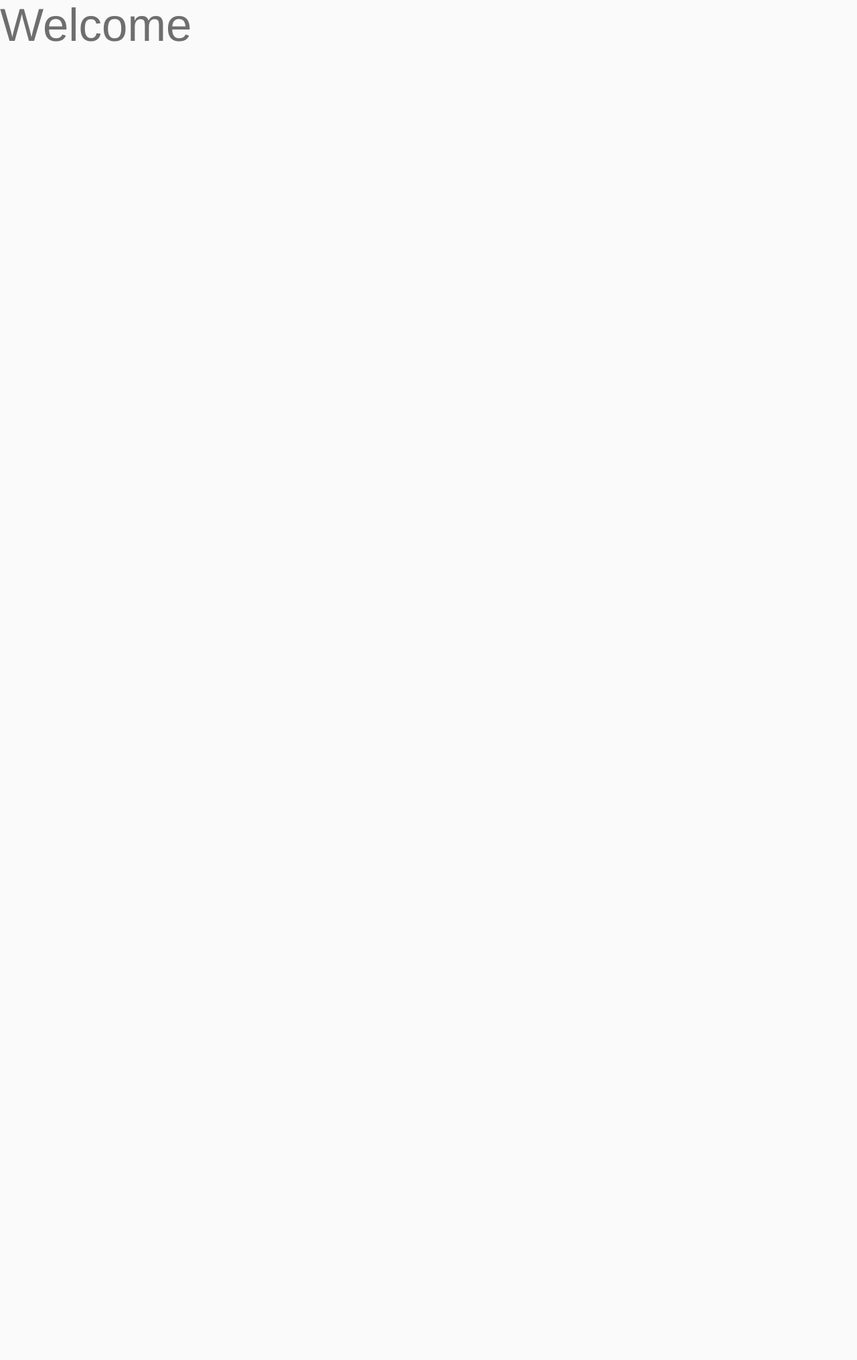
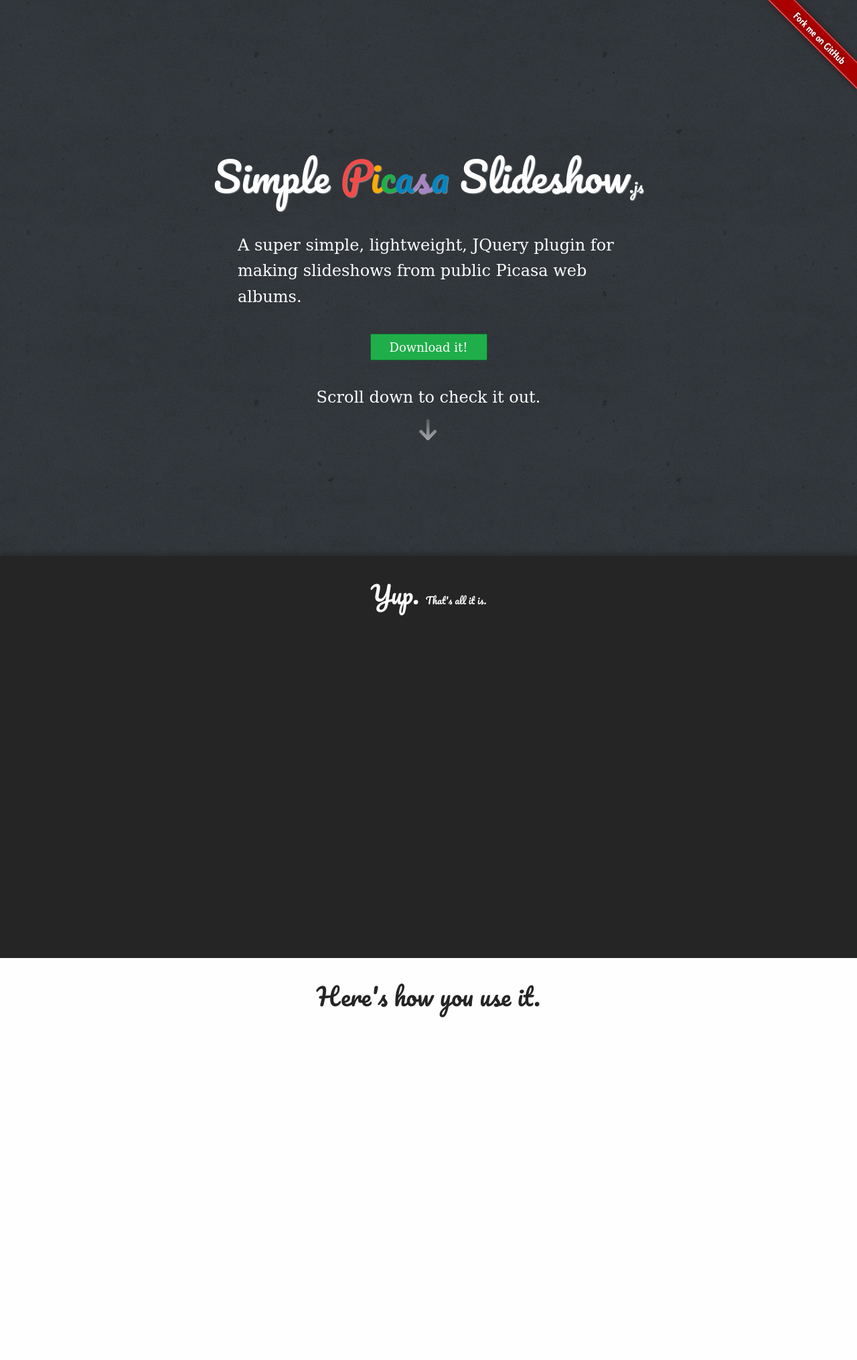
Before and after one commit to adamgedney/simplepicasaslideshow.com, a PHP site: page /index.html in a window 1280 px wide. Before the commit the page is almost empty. Shown: the whole page at 67% size. Before the commit the page ends 62 px from the top, so only its background shows below. Run offline with PHP 8.4, Linux system fonts and the light colour scheme.

Commit message:
plugin structure complete. Begun landing page code

```diff
--- a/css/main.css
+++ b/css/main.css
@@ -1,125 +1,187 @@
+/*
+░░░░░░███████ ]▄▄▄▄▄▄▄▄
+▂▄▅█████████▅▄▃▂           ☻/
+Il███████████████████].   /▌
+  ◥⊙▲⊙▲⊙▲⊙▲⊙▲⊙▲⊙◤..       /\
 
 
-
-
-/* 	Copyright Adam Gedney 3/31/13
+ 	Copyright Adam Gedney 3/31/13
 	contact: adam.gedney@gmail.com
 	http://adamgedney.com
 
 "Good UI design is humble.” – Jono DiCarlo
 */
-
+/*----SASS Color Palette----*/
 /*--------------------------------------Start CSS Reset---------------------------------------------*/
-
 /* http://meyerweb.com/eric/tools/css/reset/
 v2.0 | 20110126
 License: none (public domain)
 */
-
-html, body, div, span, h1, h2, h3, h4, h5, h6, p, blockquote, pre,a, cite, code,del, em, img, strike, strong, sub, sup, tt, var,b, u, i, center, dl, dt, dd, ol, ul, li, fieldset, form, label, legend, table, caption, tbody, tfoot, thead, tr, th, td, article, aside, canvas, details, embed, figure, figcaption, footer, header, hgroup, menu, nav, output, ruby, section, summary,
+html, body, div, span, h1, h2, h3, h4, h5, h6, p, blockquote, pre, a, cite, code, del, em, img, strike, strong, sub, sup, tt, var, b, u, i, center, dl, dt, dd, ol, ul, li, fieldset, form, label, legend, table, caption, tbody, tfoot, thead, tr, th, td, article, aside, canvas, details, embed, figure, figcaption, footer, header, hgroup, menu, nav, output, ruby, section, summary,
 time, mark, audio, video {
   margin: 0;
   padding: 0;
   border: 0;
   font-size: 100%;
   font: inherit;
-vertical-align: baseline;
-}
+  vertical-align: baseline; }
+
 /* HTML5 display-role reset for older browsers */
 article, aside, details, figcaption, figure,
 footer, header, hgroup, menu, nav, section {
-display: block;
-}
+  display: block; }
 
 ul {
-list-style: none;
-}
-
-
-
-
-
-
+  list-style: none; }
 
 /*--------------------------------------End CSS Reset / Start General-------------------------------*/
-
 /* 	SET ALL ELEMENTS BOX-SIZING TO BORDER-BOX
 	If you need support for IE7 and lower use polyfill: https://github.com/Schepp/box-sizing-polyfill
 	--Borrowed from responsive.gs*/
-* { -webkit-box-sizing: border-box;
+* {
+  -webkit-box-sizing: border-box;
   -moz-box-sizing: border-box;
   box-sizing: border-box; }
 
+body {
+  background: url(../images/page/concrete_wall.png) #fafafa;
+  background-attachment: fixed;
+  color: #fefefe;
+  font: 62.5% Constantia, "Lucida Bright", Lucidabright, "Lucida Serif", Lucida, "DejaVu Serif", "Bitstream Vera Serif", "Liberation Serif", Georgia, serif; }
 
-body{
-background: #fafafa;
-color: #6e6e6e;
-font: 62.5% "Helvetica Neue Light", Helvetica, Arial, sans-serif;
-}
+h1, h2, h3, h4, p, ul, li {
+  -webkit-font-smoothing: antialiased; }
 
-h1{
-font-size: 6.9em;
-line-height: 1.1em;
-}
+h1, h2, h3 {
+  font-family: 'Pacifico', cursive; }
 
-h2{
-font-size: 2.6em;
-line-height: 1.14em;
-}
+h1 {
+  font-size: 6em;
+  line-height: 1.1em; }
 
-h3{
-font-size: 1.6em;
-line-height: 1.8em;
-}
+h2 {
+  font-size: 3.6em;
+  line-height: 1.14em; }
 
-p, ul, dl{
-font-size: 1.4em;
+h3 {
+  font-size: 2.7em;
+  line-height: 1.8em; }
+
+p, ul, dl {
+  font-size: 1.8em;
   line-height: 1.6;
-margin-bottom: 20px;
-}
+  margin-bottom: 20px; }
 
-ul{
-line-height: 1.3em;
-}
+ul {
+  line-height: 1.3em; }
 
-a{
+a {
   text-decoration: none;
-color: #08298A;
-}
+  color: #0785bf; }
 
-::-webkit-input-placeholder { /* WebKit browsers */
-    color: $border-gray;
-}
-:-moz-placeholder { /* Mozilla Firefox 4 to 18 */
-    color: $border-gray;
-}
-::-moz-placeholder { /* Mozilla Firefox 19+ */
-    color: $border-gray;
-}
-:-ms-input-placeholder { /* Internet Explorer 10+ */
-    color: $border-gray;
-}
+a:hover {
+  opacity: .6; }
+
+img {
+  max-width: 100%; }
+
+.small {
+  font-size: .4em; }
+
+.center {
+  text-align: center; }
+
+.red {
+  color: #f14c4a; }
+
+.orange {
+  color: #fdaa02; }
+
+.green {
+  color: #20ae4a; }
+
+.blue {
+  color: #0785bf; }
+
+.purple {
+  color: #a785c1; }
 
 /*--------------------------------------End General / Start Main------------------------------------*/
+.fork-me {
+  position: absolute;
+  top: 0;
+  right: 0; }
 
-/* #Media Queries
-================================================== */
-/*
-Grabbed from Skeleton framework.
-http://www.getskeleton.com/#mediaQueries
-*/
-/* Mobile Portrait Size to Mobile Landscape Size (devices and browsers) */
-@media only screen and (max-width: 479px) {
-}
+.landing {
+  height: 600px; }
+  .landing h1 {
+    text-align: center;
+    margin-top: 230px;
+    text-shadow: 1px 1px 1px rgba(255, 255, 255, 0.4); }
+  .landing p {
+    font-size: 2.4em;
+    max-width: 570px;
+    margin: 36px auto 0; }
 
-/* Mobile Landscape Size to Tablet Portrait (devices and browsers) */
-@media only screen and (min-width: 480px) and (max-width: 767px) {}
+.button {
+  display: block;
+  width: 175px;
+  height: 40px;
+  color: #fefefe;
+  background: #20ae4a;
+  font-size: 1.8em;
+  line-height: 40px;
+  text-align: center;
+  margin: 36px auto 0;
+  border: 1px solid #13672c;
+  border-radius: 2px; }
 
-/* All Mobile Sizes (devices and browser) */
-@media only screen and (max-width: 767px) {}
+.scroll {
+  display: block;
+  width: 60px;
+  margin: 0 auto; }
 
-/* Tablet Portrait size to standard 960 (devices and browsers) */
-@media only screen and (min-width: 768px) and (max-width: 959px) {}
+.page {
+  background: #fefefe;
+  min-height: 600px; }
 
-/* Smaller than standard 960 (devices and browsers) */
-@media only screen and (max-width: 959px) {}
+.showcase {
+  background: #252525;
+  -webkit-box-shadow: 1px -5px 5px 0px rgba(37, 37, 37, 0.57);
+  -moz-box-shadow: 1px -5px 5px 0px rgba(37, 37, 37, 0.57);
+  box-shadow: 1px -5px 5px 0px rgba(37, 37, 37, 0.57); }
+  .showcase h2 {
+    text-align: center;
+    padding: 36px 0; }
+
+.instructions {
+  background: #fefefe; }
+  .instructions h2 {
+    color: #252525;
+    text-align: center;
+    padding: 36px 0; }
+
+/* Smartphones (landscape) ----------- */
+@media only screen and (min-width: 321px) {
+  /* Styles */ }
+/* Smartphones (portrait) ----------- */
+@media only screen and (max-width: 320px) {
+  /* Styles */ }
+/* iPads (portrait and landscape) ----------- */
+@media only screen and (min-device-width: 768px) and (max-device-width: 1024px) {
+  /* Styles */ }
+/* iPads (landscape) ----------- */
+@media only screen and (min-device-width: 768px) and (max-device-width: 1024px) and (orientation: landscape) {
+  /* Styles */ }
+/* iPads (portrait) ----------- */
+@media only screen and (min-device-width: 768px) and (max-device-width: 1024px) and (orientation: portrait) {
+  /* Styles */ }
+/* Desktops and laptops ----------- */
+@media only screen and (min-width: 1224px) {
+  /* Styles */ }
+/* Large screens ----------- */
+@media only screen and (min-width: 1824px) {
+  /* Styles */ }
+/* iPhone 4 ----------- */
+@media only screen and (-webkit-min-device-pixel-ratio: 1.5), only screen and (min-device-pixel-ratio: 1.5) {
+  /* Styles */ }
--- a/css/main.scss
+++ b/css/main.scss
@@ -11,6 +11,18 @@ Il███████████████████].   /▌
 
 "Good UI design is humble.” – Jono DiCarlo
 */
+/*----SASS Color Palette----*/
+
+$white: #fefefe;
+$dark-grey: #252525;
+
+$red: #F14C4A;
+$orange: #FDAA02;
+$green: #20AE4A;
+$dark-green: #13672c;
+$blue: #0785BF;
+$purple: #A785C1;
+
 
 /*--------------------------------------Start CSS Reset---------------------------------------------*/
 
@@ -55,28 +67,37 @@ list-style: none;
 
 
 body{
-background: #fafafa;
-color: #6e6e6e;
-font: 62.5% "Helvetica Neue Light", Helvetica, Arial, sans-serif;
+background: url(../images/page/concrete_wall.png) #fafafa;
+background-attachment: fixed;
+color: $white;
+font: 62.5% Constantia, "Lucida Bright", Lucidabright, "Lucida Serif", Lucida, "DejaVu Serif", "Bitstream Vera Serif", "Liberation Serif", Georgia, serif;
+}
+
+h1, h2, h3, h4, p, ul, li{
+	-webkit-font-smoothing: antialiased;
+}
+
+h1,h2,h3{
+	font-family: 'Pacifico', cursive;
 }
 
 h1{
-font-size: 6.9em;
+font-size: 6em;
 line-height: 1.1em;
 }
 
 h2{
-font-size: 2.6em;
+font-size: 3.6em;
 line-height: 1.14em;
 }
 
 h3{
-font-size: 1.6em;
+font-size: 2.7em;
 line-height: 1.8em;
 }
 
 p, ul, dl{
-font-size: 1.4em;
+font-size: 1.8em;
 line-height: 1.6;
 margin-bottom: 20px;
 }
@@ -87,36 +108,127 @@ line-height: 1.3em;
 
 a{
 text-decoration: none;
-color: #08298A;
+color: $blue;
 }
 
-::-webkit-input-placeholder { /* WebKit browsers */
-    color: $border-gray;
+a:hover{
+	opacity: .6;
 }
-:-moz-placeholder { /* Mozilla Firefox 4 to 18 */
-    color: $border-gray;
+
+img{
+	max-width: 100%;
 }
-::-moz-placeholder { /* Mozilla Firefox 19+ */
-    color: $border-gray;
+
+.small{
+	font-size: .4em;
 }
-:-ms-input-placeholder { /* Internet Explorer 10+ */
-    color: $border-gray;
+
+.center{
+	text-align: center;
+}
+
+.red{
+	color: $red;
+}
+
+.orange{
+	color: $orange;
+}
+
+.green{
+	color: $green;
+}
+
+.blue{
+	color: $blue;
+}
+
+.purple{
+	color: $purple;
 }
 
 /*--------------------------------------End General / Start Main------------------------------------*/
 
-/* #Media Queries
-================================================== */
-/*
-Grabbed from Chris Coyer.
-http://css-tricks.com/snippets/css/media-queries-for-standard-devices/
-*/
-/* Smartphones (portrait and landscape) ----------- */
-@media only screen
-and (min-device-width : 320px)
-and (max-device-width : 480px) {
-/* Styles */
+
+.fork-me{
+	position: absolute;
+	top: 0;
+	right: 0;
 }
+
+.landing{
+	h1{
+		text-align: center;
+		margin-top: 230px;
+		text-shadow: 1px 1px 1px rgba(255,255,255,0.4);
+	}
+
+	p{
+		font-size: 2.4em;
+		max-width: 570px;
+		margin: 36px auto 0;
+	}
+	height: 600px;
+}
+
+.button{
+	display: block;
+	width: 175px;
+	height: 40px;
+	color: $white;
+	background: $green;
+	font-size: 1.8em;
+	line-height: 40px;
+	text-align: center;
+	margin: 36px auto 0;
+	border: 1px solid $dark-green;
+	border-radius: 2px;
+}
+
+.scroll{
+	display: block;
+	width: 60px;
+	margin: 0 auto;
+}
+
+.page{
+	background: $white;
+	min-height: 600px;
+}
+
+.showcase{
+	background: $dark-grey;
+
+	-webkit-box-shadow: 1px -5px 5px 0px rgba(37,37,37,0.57);
+	   -moz-box-shadow: 1px -5px 5px 0px rgba(37,37,37,0.57);
+			box-shadow: 1px -5px 5px 0px rgba(37,37,37,0.57);
+
+	h2{
+		text-align: center;
+		padding: 36px 0;
+	}
+}
+
+.instructions{
+	background: $white;
+
+	h2{
+		color: $dark-grey;
+		text-align: center;
+		padding: 36px 0;
+	}
+}
+
+
+
+
+
+
+
+
+
+
+
 
 /* Smartphones (landscape) ----------- */
 @media only screen
--- /dev/null
+++ b/css/picasa-slideshow.css
@@ -0,0 +1,50 @@
+
+/*picasa thumb display __used for static image display__
+// .picasa{
+// 	img{
+// 		max-width: 320px;
+// 		margin: 0 2% 2%;
+// 	}
+// }
+*/
+
+/*picasa slideshow*/
+.picasa-wrapper{
+	position: relative;
+	width: 620px;
+	margin: 0 auto;
+	overflow: hidden;
+	padding: 18px;
+}
+
+img#prevbtn, img#nextbtn{
+	opacity: .8;
+	position: absolute;
+	margin-top: 160px;
+	display: inline-block;
+}
+
+img#prevbtn{
+	left: 0;
+}
+
+
+img#nextbtn{
+	right: 0;
+}
+
+.picasagallery{
+	width: 80%;
+	margin: 0 10%;
+	position: relative;
+}
+
+
+
+img.picasa-pic{
+	max-width: 100%;
+	max-height: 400px;
+	display: block;
+	margin: 0 auto;
+	border-radius: 2px;
+}
--- a/index.html
+++ b/index.html
@@ -7,40 +7,68 @@
 
 	<link type="text/plain" rel="author" href="/humans.txt" />
 	<link rel="shortcut icon" href="http://adamshields.com/favicon.ico" />
-	<link rel="stylesheet" href="css/responsive-gs-12col.css" /><!-- resopnsive.gs grid system -->
-	<link rel="stylesheet" href="css/ie.css" /><!-- resopnsive.gs grid system -->
+
+	<link href='http://fonts.googleapis.com/css?family=Pacifico' rel='stylesheet' type='text/css'>
+
 	<link rel="stylesheet" href="css/main.css" />
+	<link rel="stylesheet" href="css/picasa-slideshow.css" />
+	<link rel="stylesheet" href="css/lightbox.css" />
 
-	<!--[if lt IE 9]>
-	<script src="js/html5shiv.js"></script>
-	<![endif]-->
-
-	<!-- Jumplink scroll js -->
-	<script>
-	function goToByScroll(id){
-$('html,body').animate({scrollTop: $(id).offset().top},'slow');
-}
-	</script>
 
 </head>
 	<body>
 		<header>
-			<h1>Welcome</h1>
 		</header>
 
-			<section>
+			<a href="#"><img class="fork-me" src="images/page/forkme.png" alt="fork me on github link"/></a>
 
-								<!-- <script>$(document).ready(function(){
-									$('a.slow-jump').click(function(){
-									goToByScroll($(this).attr('href'));
-									return false;
-									});
-									});</script>
+			<div class="landing">
+				<h1>Simple <span class="red">P</span><span class="orange">i</span><span class="green">c</span><span class="blue">a</span><span class="purple">s</span><span class="blue">a</span> Slideshow<span class="small">.js</span></h1>
+				<p>A super simple, lightweight, JQuery plugin for making slideshows from public Picasa web albums.</p>
 
-								-->
-			</section>
+				<a class="button" href="#" >Download it!</a>
+
+				<p class="center">Scroll down to check it out.</p>
+				<img class="scroll" src="images/page/scroll.png" alt="scroll down indicator" title="Seriously. Scroll it. You'll love it.">
+			</div><!-- /.landing-->
+
+
+
+
+
+			<div class="page showcase">
+
+			<h2>Yup. <span class="small">That's all it is.</span></h2>
+
+				<!-- slideshow wrapper -->
+					<div class='picasa-wrapper'>
+
+						<img id="prevbtn" src="images/prev.png" alt="previous arrow" width="50" height="45"/>
+
+						<img id="nextbtn" src="images/next.png" alt="next arrow" width="50" height="45"/>
+
+							<!-- slideshow inserted via JS into this div _see main.js -->
+							<div class='picasagallery'>
+							</div><!-- /.picasagallery-->
+
+					</div><!-- /.picasa-wrapper-->
+
+			</div><!-- /.page-->
+
+			<div class="page instructions">
+				<h2>Here's how you use it.</h2>
+
+
+			</div><!-- /.page-->
+
 
 		<footer>
 		</footer>
+
+
+		<script src="js/jquery-1.10.2.min.js"></script>
+		<script src="js/lightbox-2.6.min.js"></script>
+		<script src="js/jquery.simple.picasa.slideshow.js"></script>
+		<script src="js/main.js"></script>
 	</body>
 </html>
--- a/js/main.js
+++ b/js/main.js
@@ -1,48 +1,17 @@
 $(function(){
-
-//-------------------------------------------Scroll to Jump links-----------------------------------
-
-//slow jump event
-$('a.slow-jump').on('click', function(e){
-	e.preventDefault();
-	goToByScroll($(this).attr('href'));
-	return false;
-});
-
-
-//jumplink handler
-function goToByScroll(id){
-$('html,body').animate({scrollTop: $(id).offset().top}, 3000, 'easeOutQuint');
-};
-
-
-//-------------------------------------------Scrollsnap.js-----------------------------------
-	//https://github.com/benoitpointet/jquery-scrollsnap-plugin/blob/master/index.html
-
-	$(document).scrollsnap({
-        snaps: '.snap',
-        proximity: 250,
-        easing: 'easeOutQuint'
-        });
 
 
 
 
-// jquery touchwipe control over dropdown menu
-		// http://www.netcu.de/jquery-touchwipe-iphone-ipad-library
-		// $(window).touchwipe({
-		// 	wipeLeft: function() {
-		// 	 //prev image
-		// 	 prev_img();
-		// 	},
+$('.picasagallery').picasa_slideshow({
+	username: 'calaquendidolls',
+	album: 'PicasaKittensDayitaAugustus',
+	speed: '5000'
+});
 
-		// 	wipeRight: function() {
-		// 	  	//next image
-		// 	  	next_img();
-		// 	},
 
-		// 	preventDefaultEvents: false
-		// });
+
+
 
 
 
```
Also changed, not shown: css/lightbox.css (added), images/close.png (added), images/loading.gif (added), images/next.png (added), images/page/concrete_wall.png (added), images/page/forkme.png (added), images/page/scroll.png (added), images/prev.png (added), js/jquery.simple.picasa.slideshow.js. Lines whose indentation alone changed are shown as unchanged.
